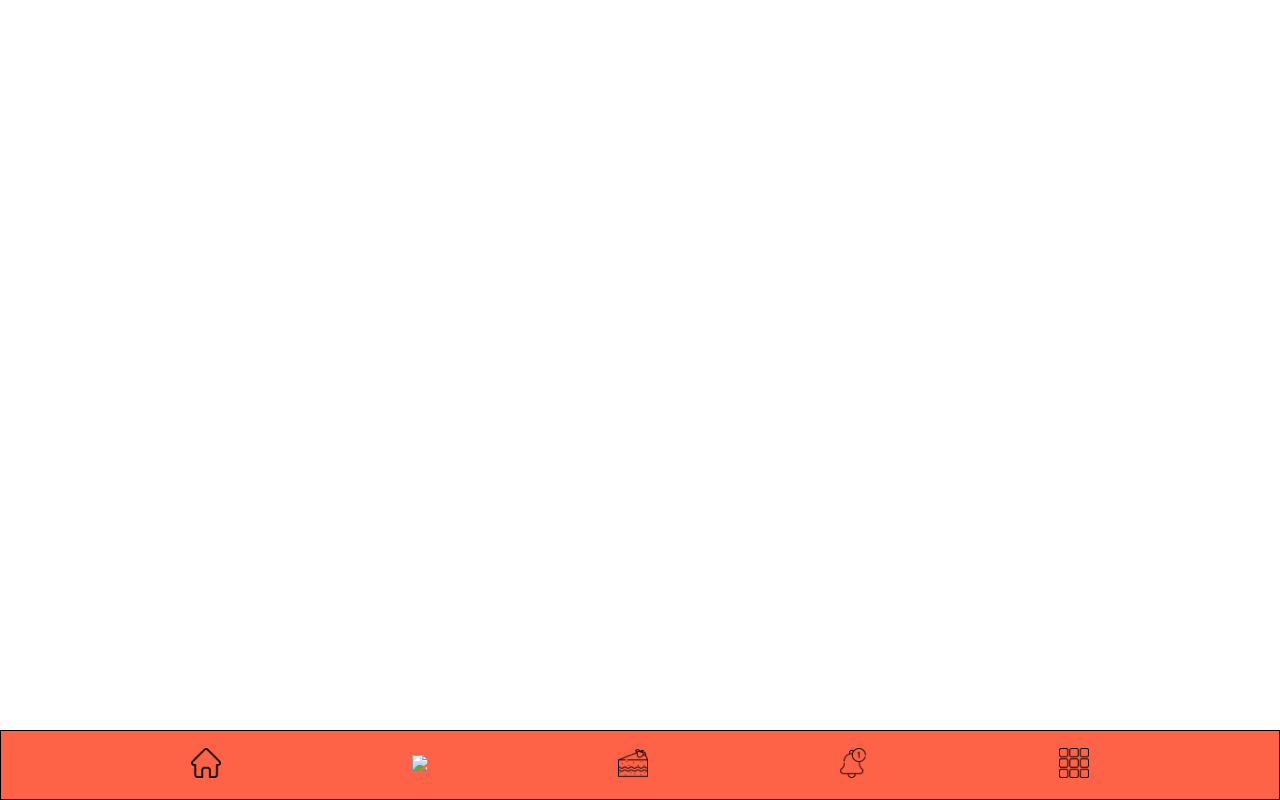
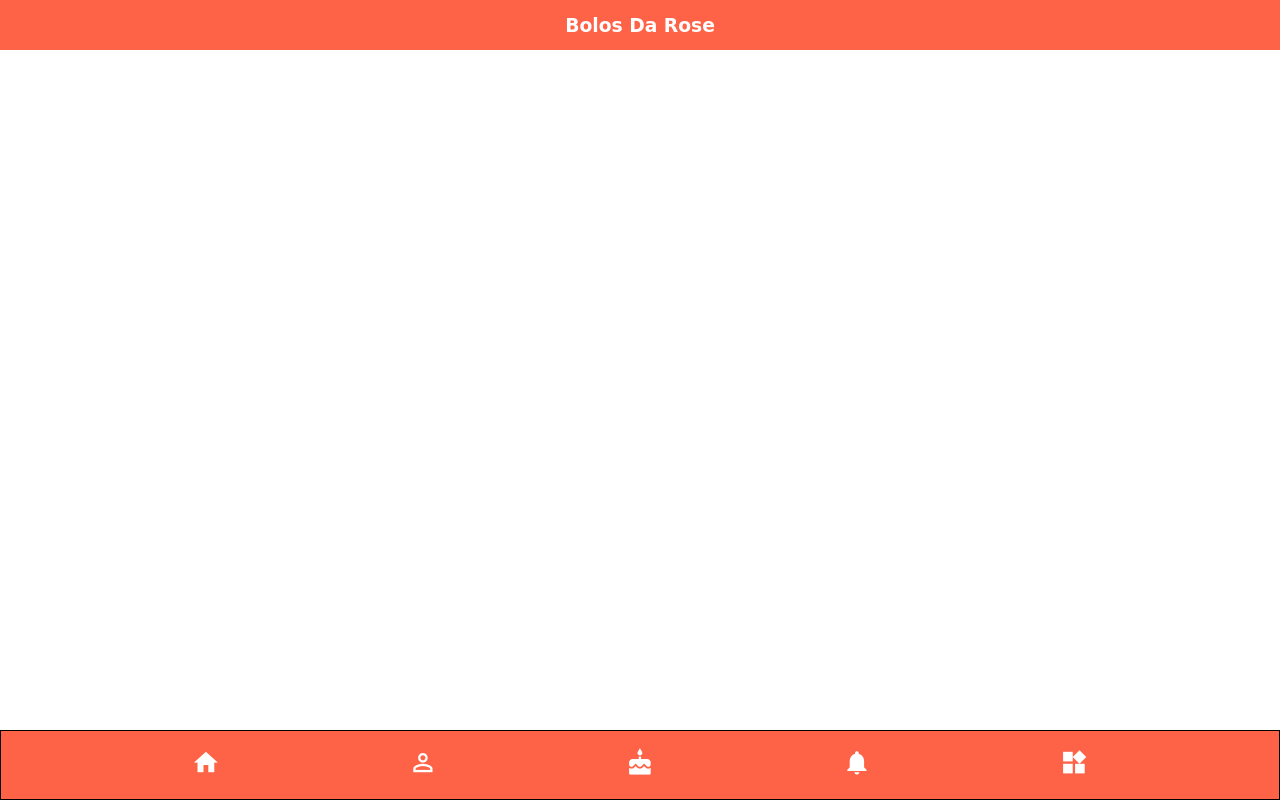
Before and after one commit to AntonyGaetano/Loyout-App-Mobile, a plain HTML site: page index.html in a window 1280 px wide. Drawn offline with Linux system fonts and the light colour scheme.

Commit message:
Atualização

```diff
--- a/index.html
+++ b/index.html
@@ -11,29 +11,43 @@
     <title>Segundo Loyout</title>
 </head>
 <body>
-
+    <section id="cabecalho">
+       <div>
+           <h3>Bolos  Da Rose</h3>
+       </div>
+    </section>
 
     <section id="section1">
         <div id="box1">
           <div>
-              <img src="imagens/home.png" width="30">
+            <span class="material-icons">
+                home
+                </span>
           </div>
 
           <div>
-            <img src="imagens/perfil.png" width="30">
+            <span class="material-icons">
+                person_outline
+                </span>
         </div>
 
 
         <div>
-            <img src="imagens/bolo.png" width="30">
+            <span class="material-icons">
+                cake
+                </span>
         </div>
 
         <div>
-            <img src="imagens/notificacao.png" width="30">
+            <span class="material-icons">
+                notifications
+                </span>
         </div>
 
         <div>
-            <img src="imagens/apps.png" width="30">
+            <span class="material-icons">
+                widgets
+                </span>
         </div>
         </div>
     </section>
--- a/style.css
+++ b/style.css
@@ -10,17 +10,34 @@
   width: 100%;
   height: 70px;
   border: 1px solid black;
-  background-color: tomato;
+  background-color:tomato;
   display: flex;
   justify-content:space-evenly;
   align-items: center;
 }
 
+span{
+  transform: scale(1.2);
+  color:white;
+}
+
 
 #box1>div:hover{
- border: 1px solid black;
- color:white;
+ border: 1px solid ;
+ color:black;
  padding: .3rem .4rem;
  border-radius: 50%;
- background-color:white;
+ background-color:rgb(3, 180, 180);
+ transform: scale(1.3);
 }
+
+#cabecalho{
+  width: 100%;
+  background-color: tomato;
+  height: 50px;
+  display: flex;
+  align-items: center;
+  justify-content: center;
+  color:white;
+  font-family: cursive;
+}
```
